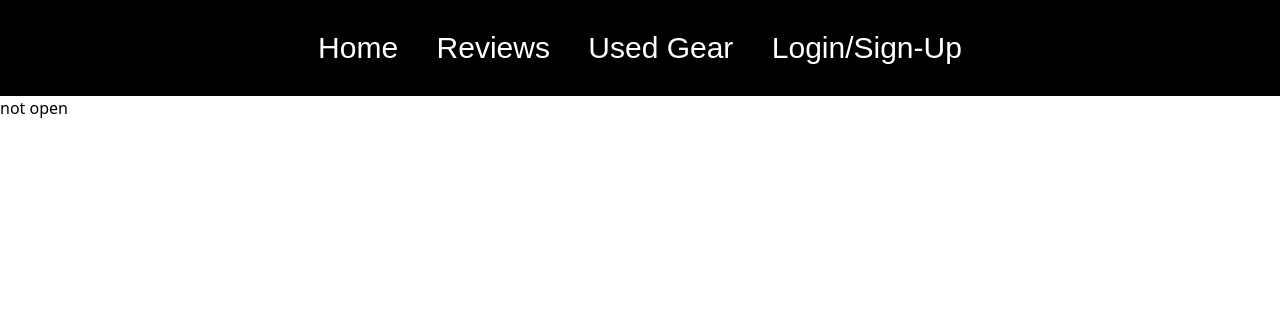
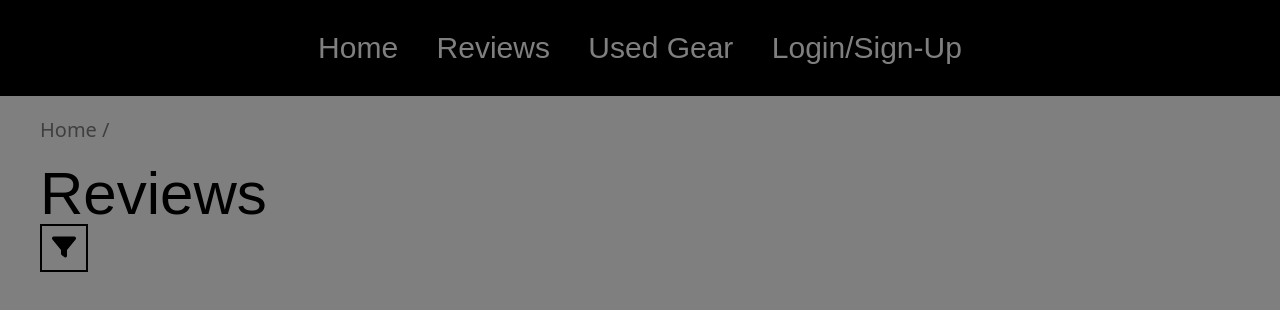
Before and after one commit to Brandon-Winkler/FitView, a React (Vite) app: page /reviews in a window 1280 px wide. Shown: the top 310 px of the page. Built offline with nearby package versions, Linux system fonts and the light colour scheme.

Commit message:
more work on side bar

```diff
--- a/src/components/SideBar.tsx
+++ b/src/components/SideBar.tsx
@@ -1,30 +1,47 @@
 import { useState } from "react";
-
+import { faFilter } from '@fortawesome/free-solid-svg-icons';
+import { FontAwesomeIcon } from '@fortawesome/react-fontawesome';
+import '@fortawesome/fontawesome-svg-core/styles.css';
 const SideBar = () => {
     const [isOpen, setIsOpen] = useState(false);
 
     return (
         <>
+            <h1 className="text-xl opacity-50 pl-10 py-5">Home /</h1>
+            <h1 className="pl-10 text-6xl font-bebas">Reviews</h1>
             {!isOpen ?
                 (
-                    <button onClick={() => setIsOpen(!isOpen)}>not open</button>
+                    <div className="pl-10">
+                        <button
+                            onClick={() => setIsOpen(!isOpen)}
+                            className="border-2 border-black rounded-none w-12 h-12"
+                        >
+                            <FontAwesomeIcon icon={faFilter} className="text-black text-2xl" />
+                        </button>
+                    </div>
                 ) :
                 (
                     <button className="text-white z-50 cursor-pointer" onClick={() => setIsOpen(!isOpen)}>x</button>
                 )
             }
+
             <div
-                className={`top-0 left-0 w-[15vw] bg-blue-600 text-white fixed h-full z-40  ease-in-out duration-300
+                className={`top-0 left-0 w-[20vw] bg-white fixed h-full z-40  ease-in-out duration-300
                 ${isOpen ? "translate-x-0" : "-translate-x-full"}`} >
+                    <h1 className="text-4xl font-semibold text-black pl-5 pt-5">Filters</h1>
                 <button
-                    className="text-white z-50 cursor-pointer"
+                    className="text-white z-50 cursor-pointer pl-5 bg-black justify-end"
                     onClick={() => setIsOpen(false)}
                 >
                     x
                 </button>
-                <h1 className="text-4xl font-semibold text-white">I am a sidebar</h1>
             </div>
-
+            <div
+                className={`fixed top-0 left-0 w-full h-full bg-black opacity-50 transition-opacity duration-300 ${
+                    isOpen ? "opacity-50 pointer-events-auto" : "opacity-0 pointer-events-none"
+                }`}
+                onClick={() => setIsOpen(false)}
+            />
         </>
 
 
```
